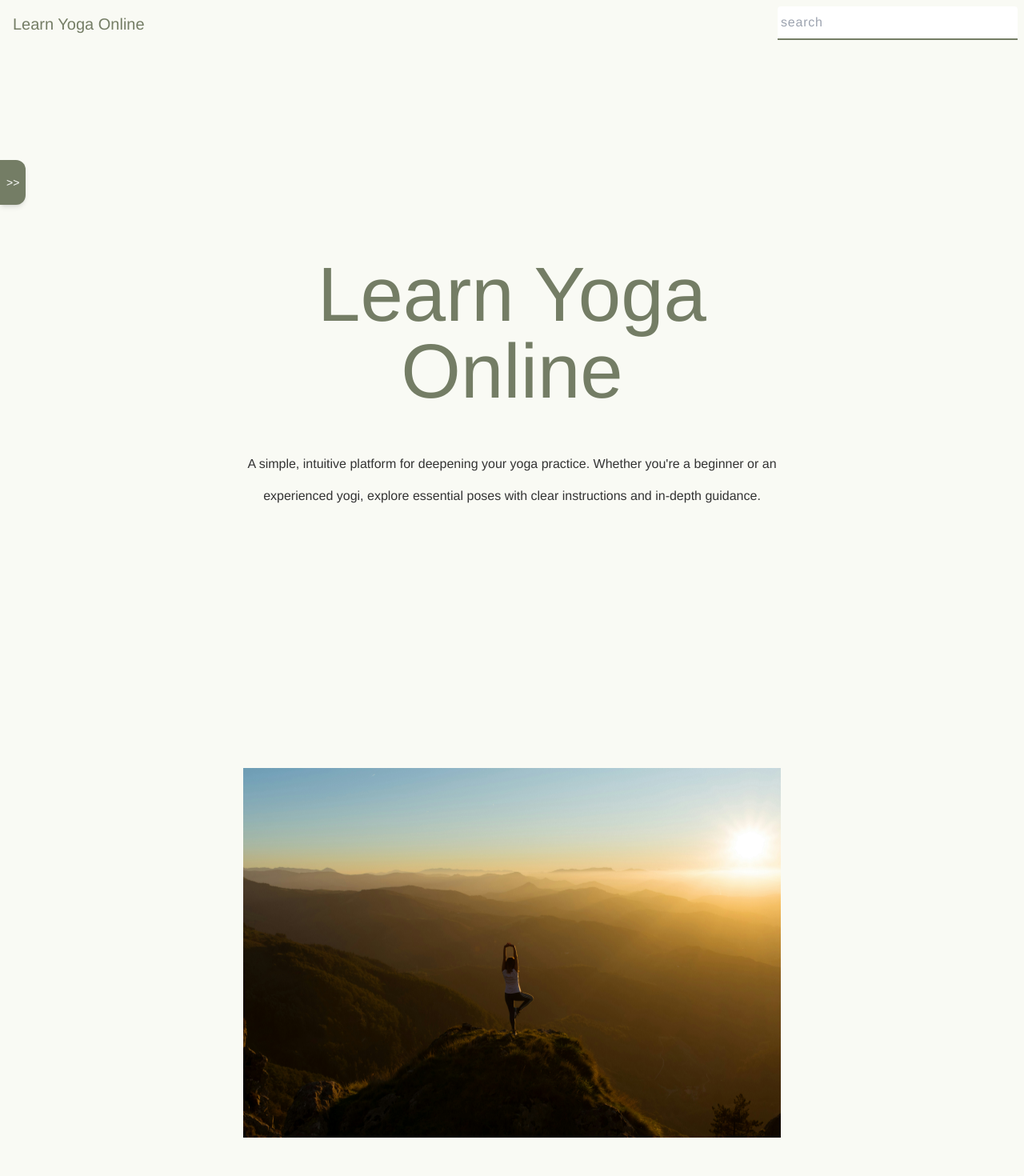
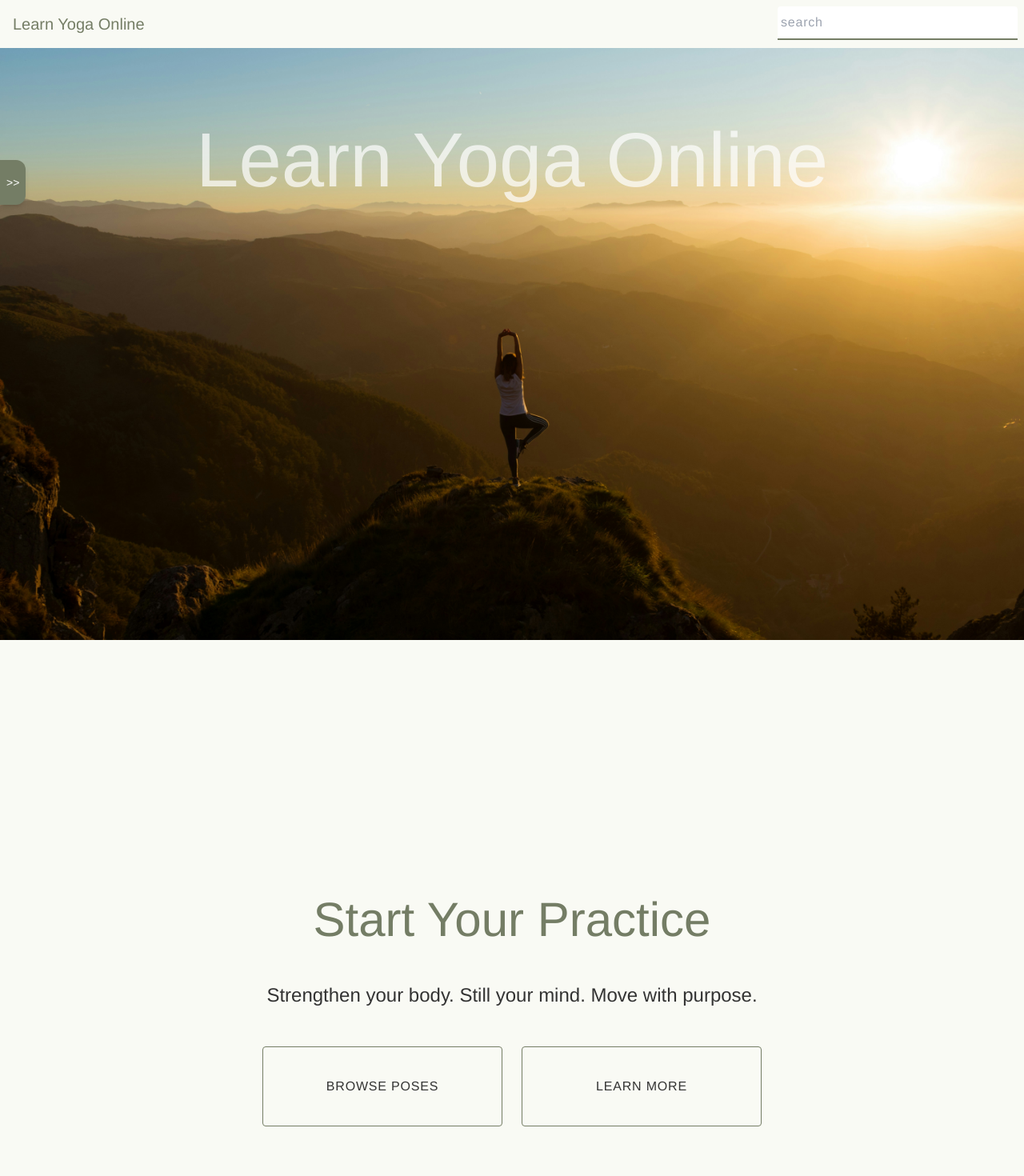
Before and after one commit to samanthacabrera/yoga-library, a React (Vite) app: page / in a window 1280 px wide. Shown: the top 1470 px of the page at 80% size. Built offline with nearby package versions, Linux system fonts and the light colour scheme.

Commit message:
update Hero

```diff
--- a/index.html
+++ b/index.html
@@ -4,10 +4,6 @@
     <meta charset="UTF-8" />
     <!-- <a href="https://www.flaticon.com/free-icons/lotus" title="lotus icons">Lotus icons created by Freepik - Flaticon</a> -->
     <link rel="icon" type="image" href="/logo.png" />
-    <!-- Google Fonts -->
-    <style>
-      @import url("https://fonts.googleapis.com/css2?family=DM+Sans:ital,opsz,wght@0,9..40,100..1000;1,9..40,100..1000&display=swap");
-    </style>
     <meta name="viewport" content="width=device-width, initial-scale=1.0" />
     <title>learn yoga online</title>
     <script
--- a/src/components/Home.jsx
+++ b/src/components/Home.jsx
@@ -33,30 +33,21 @@ const Home = () => {
         <link rel="canonical" href="https://learnyoga.online" />
       </Helmet>
 
+      <div className="flex flex-col w-screen">
+
+      {/* Hero */}
+      <div className="relative h-screen">
+        <img
+          src="bg1.jpg"
+          alt="Yoga Hero"
+          className="object-cover w-full h-full"
+        />
+        <div className="absolute inset-0 flex items-center justify-center -translate-y-1/4 text-white text-center">
+          <h1 className="text-4xl md:text-8xl text-white opacity-70">Learn Yoga Online</h1>
+        </div>
+      </div>
+
       <div className="max-w-2xl mx-12 md:mx-auto my-80 grid gap-y-40 md:gap-y-80 text-charcoal">
-        {/* Hero */}
-        <motion.div
-          initial={{ opacity: 0, y: 50 }} whileInView={{ opacity: 1, y: 0 }} viewport={{ once: false, amount: 0.2 }} transition={{ duration: 1 }}
-          className="justify-center items-center"
-        >
-          <h1 className="text-center text-4xl md:text-8xl mb-12">
-            Learn Yoga Online
-          </h1>
-          <p className="text-center">
-            A simple, intuitive platform for deepening your yoga practice. Whether you're a beginner or an experienced yogi, explore essential poses with clear instructions and in-depth guidance.
-          </p>
-        </motion.div>
-
-        {/* https://unsplash.com/photos/woman-stretching-on-mountain-top-during-sunrise-I2YSmEUAgDY */}
-        <Parallax
-          bgImage="bg1.jpg"
-          bgImageAlt="woman in tree pose on top of mountain"
-          strength={500}
-          className="w-full h-[100vh] hidden lg:block"
-          bgImageStyle={{ objectFit: "cover", objectPosition: "center" }}
-        >
-        </Parallax>
-
         {/* Call to Action */}
        <motion.div
           initial={{ opacity: 0, y: 50 }} whileInView={{ opacity: 1, y: 0 }} viewport={{ once: false, amount: 0.2 }} transition={{ duration: 1 }}
@@ -220,6 +211,7 @@ const Home = () => {
           </span>
         </Link>
         </motion.div>
+        </div>
       </div>
     </>
   );
```
